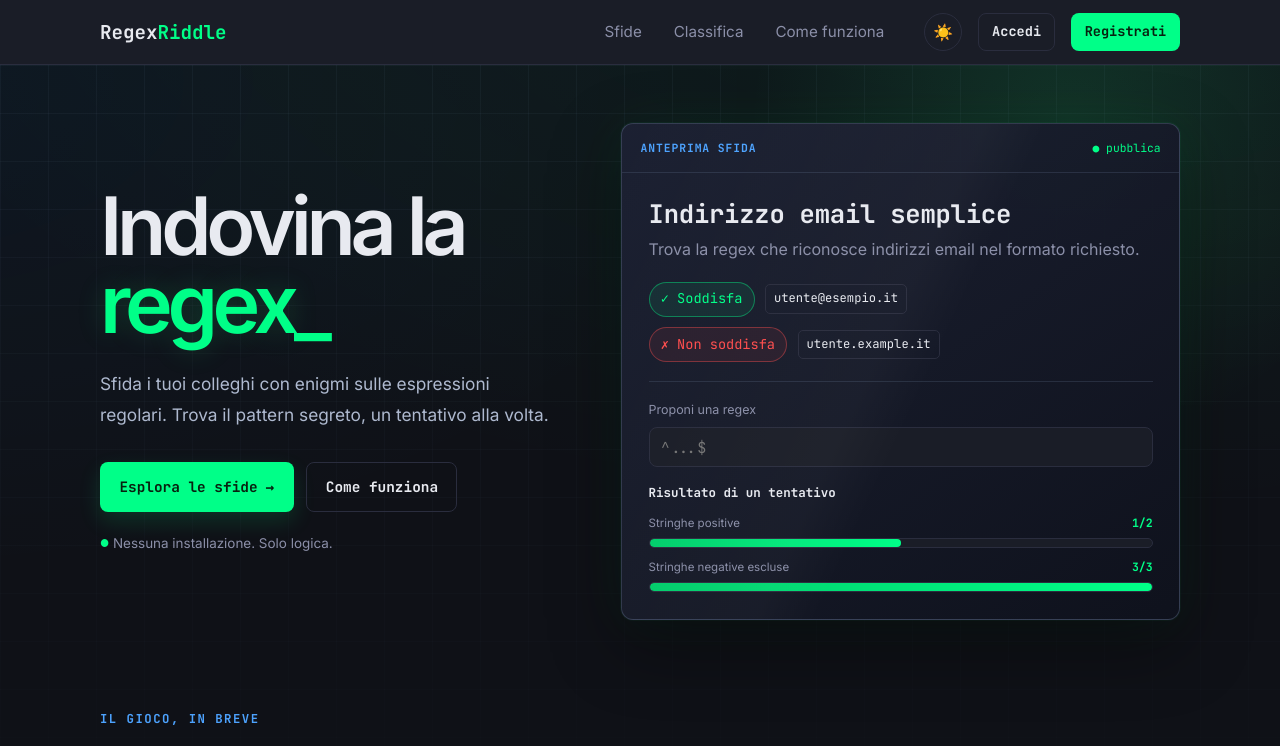
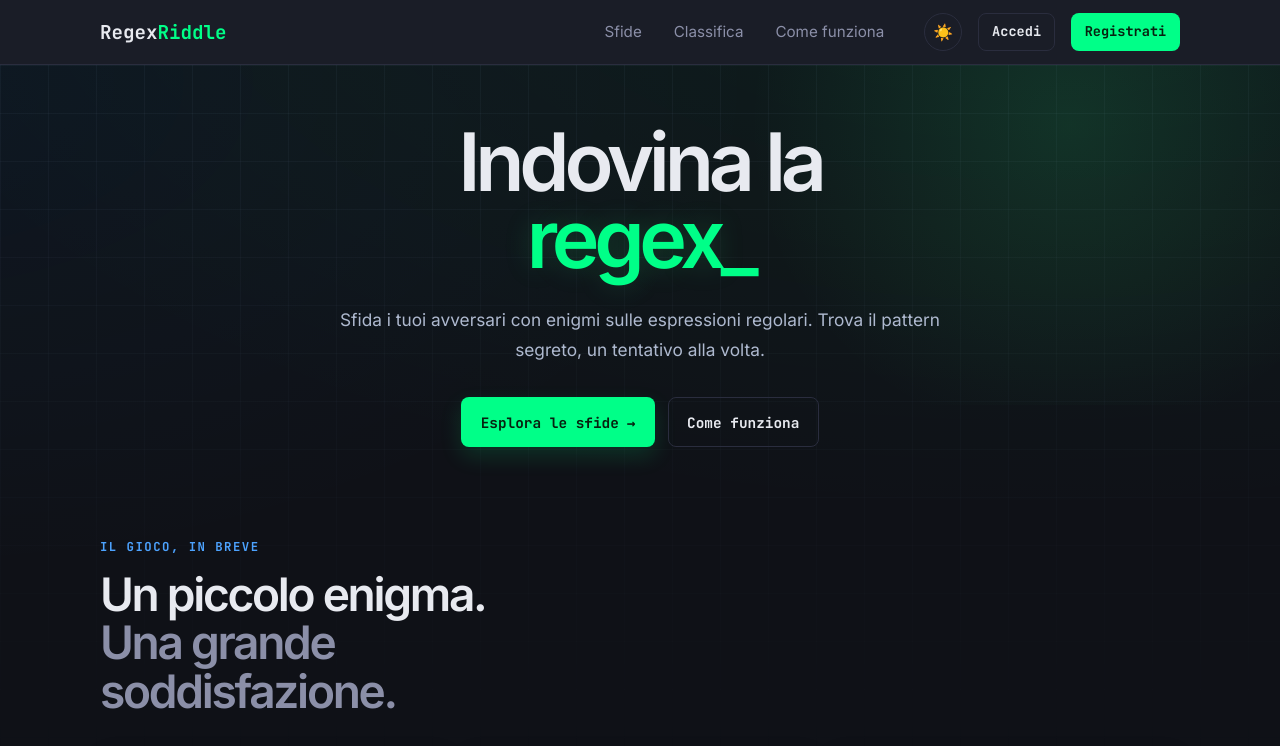
Before and after one commit to Ivandragon003/REGEXRIDDLE, an Angular app in the folder frontend/: page / in a window 1280 px wide. Shown: the top 746 px of the page. Built offline with nearby package versions, Linux system fonts and the light colour scheme.

Commit message:
fix: restore global styles and simplify home

```diff
--- a/frontend/angular.json
+++ b/frontend/angular.json
@@ -26,6 +26,14 @@
           },
           "configurations": {
             "production": {
+              "optimization": {
+                "scripts": true,
+                "styles": {
+                  "minify": true,
+                  "inlineCritical": false
+                },
+                "fonts": true
+              },
               "budgets": [
                 { "type": "initial", "maximumWarning": "600kB", "maximumError": "1MB" },
                 { "type": "anyComponentStyle", "maximumWarning": "6kB", "maximumError": "10kB" }
--- a/frontend/src/app/core/api/auth-api.service.ts
+++ b/frontend/src/app/core/api/auth-api.service.ts
@@ -7,6 +7,7 @@ export interface LoginResponse {
   token: string;
   userId: number;
   username: string;
+  avatarUrl: string | null;
 }
 
 export interface LoginPayload {
--- a/frontend/src/app/pages/challenges-list/challenges-list.component.css
+++ b/frontend/src/app/pages/challenges-list/challenges-list.component.css
@@ -29,7 +29,7 @@
 }
 
 .sortField select {
-  width: auto;
+  min-width: 10.5rem;
   cursor: pointer;
 }
 
--- a/frontend/src/app/pages/landing/landing.component.css
+++ b/frontend/src/app/pages/landing/landing.component.css
@@ -2,6 +2,7 @@
   display: block;
 }
 
+/* The navbar is part of normal document flow, so this starts directly beneath it. */
 .landing-page {
   position: relative;
   isolation: isolate;
@@ -38,13 +39,12 @@
 }
 
 .hero {
-  display: grid;
-  grid-template-columns: minmax(0, 0.9fr) minmax(0, 1.1fr);
-  gap: clamp(2rem, 5vw, 5.5rem);
-  align-items: center;
+  display: flex;
+  justify-content: center;
+  text-align: center;
 }
 .hero-copy {
-  max-width: 590px;
+  max-width: 640px;
   animation: reveal 500ms ease both;
 }
 .section-label {
@@ -73,14 +73,14 @@
   text-shadow: 0 0 28px rgba(49, 233, 129, 0.18);
 }
 .subtitle {
-  max-width: 500px;
-  margin: 1.7rem 0 2rem;
+  margin: 1.7rem auto 2rem;
   color: #aeb9cf;
   font-size: 1.08rem;
   line-height: 1.75;
 }
 .ctas {
   display: flex;
+  justify-content: center;
   flex-wrap: wrap;
   gap: 0.8rem;
 }
@@ -96,143 +96,6 @@
   transform: translateY(-2px);
   box-shadow: 0 12px 28px rgba(0, 255, 136, 0.24);
 }
-.hero-note {
-  margin: 1.35rem 0 0;
-  color: var(--text-muted);
-  font-size: 0.84rem;
-}
-.hero-note span {
-  color: var(--accent);
-  font-size: 0.63rem;
-  vertical-align: 0.08em;
-}
-
-.challenge-preview {
-  position: relative;
-  width: 100%;
-  border: 1px solid rgba(128, 149, 184, 0.3);
-  border-radius: 12px;
-  background: linear-gradient(
-    145deg,
-    rgba(28, 33, 51, 0.98),
-    rgba(15, 18, 29, 0.98)
-  );
-  box-shadow:
-    0 24px 70px rgba(0, 0, 0, 0.42),
-    0 0 0 1px rgba(49, 233, 129, 0.05),
-    0 0 52px rgba(49, 233, 129, 0.08);
-  overflow: hidden;
-  animation: reveal 600ms 90ms ease both;
-}
-.challenge-preview::before {
-  position: absolute;
-  inset: 0;
-  background: linear-gradient(
-    115deg,
-    transparent 0%,
-    rgba(255, 255, 255, 0.028) 46%,
-    transparent 54%
-  );
-  content: "";
-  pointer-events: none;
-}
-.preview-topbar {
-  display: flex;
-  align-items: center;
-  justify-content: space-between;
-  gap: 0.75rem;
-  font-family: var(--font-mono);
-  font-size: 0.71rem;
-}
-.preview-topbar {
-  min-height: 49px;
-  padding: 0 1.15rem;
-  border-bottom: 1px solid rgba(128, 149, 184, 0.18);
-  color: #aeb9cf;
-}
-.preview-label {
-  color: var(--accent2);
-  font-weight: 700;
-  letter-spacing: 0.08em;
-}
-.preview-status {
-  color: var(--accent);
-}
-.preview-body {
-  padding: clamp(1.2rem, 2.5vw, 1.65rem);
-}
-.preview-body h2 {
-  margin: 0 0 0.45rem;
-  font-size: clamp(1.25rem, 2vw, 1.6rem);
-}
-.preview-description {
-  margin: 0;
-  color: var(--text-muted);
-}
-.preview-examples {
-  display: grid;
-  gap: 0.65rem;
-  margin: 1.2rem 0;
-}
-.preview-examples > div {
-  display: flex;
-  align-items: center;
-  gap: 0.65rem;
-  flex-wrap: wrap;
-}
-.preview-examples code {
-  padding: 0.25rem 0.5rem;
-  border: 1px solid var(--border);
-  border-radius: 5px;
-  color: var(--text-primary);
-  font-size: 0.76rem;
-}
-.preview-attempt {
-  padding-top: 1.1rem;
-  border-top: 1px solid rgba(128, 149, 184, 0.18);
-}
-.preview-attempt label,
-.preview-attempt p {
-  display: block;
-  margin: 0 0 0.45rem;
-  color: var(--text-muted);
-  font-size: 0.78rem;
-}
-.preview-attempt .input {
-  padding: 0.55rem 0.7rem;
-  opacity: 1;
-}
-.preview-attempt .input:disabled {
-  color: var(--text-muted);
-  cursor: default;
-}
-.preview-attempt p {
-  margin-top: 1rem;
-  color: var(--text-primary);
-  font-family: var(--font-mono);
-  font-weight: 700;
-}
-.preview-progress-row {
-  display: flex;
-  justify-content: space-between;
-  gap: 1rem;
-  margin: 0.65rem 0 0.35rem;
-  color: var(--text-muted);
-  font-size: 0.72rem;
-}
-.preview-progress-row strong {
-  color: var(--accent);
-  font-family: var(--font-mono);
-}
-.preview-progress-positive {
-  display: block;
-  width: 50%;
-}
-.preview-progress-negative {
-  display: block;
-  width: 100%;
-}
-
 .benefits {
   margin-top: clamp(3.5rem, 7vw, 6.25rem);
 }
@@ -332,17 +195,6 @@
   .landing-page {
     padding-top: clamp(2rem, 6vw, 3.5rem);
   }
-  .hero {
-    grid-template-columns: minmax(0, 1fr);
-    gap: clamp(2.25rem, 6vw, 3.5rem);
-  }
-  .hero-copy,
-  .challenge-preview {
-    max-width: 680px;
-  }
-  .challenge-preview {
-    justify-self: start;
-  }
   .features {
     grid-template-columns: repeat(2, minmax(0, 1fr));
   }
@@ -366,13 +218,6 @@
     grid-template-columns: 1fr;
     max-width: 330px;
   }
-  .preview-topbar {
-    min-height: 45px;
-    padding: 0 0.9rem;
-  }
-  .preview-body {
-    padding: 1.2rem 1rem;
-  }
   .benefits {
     margin-top: 3.75rem;
   }
@@ -389,8 +234,7 @@
   }
 }
 @media (prefers-reduced-motion: reduce) {
-  .hero-copy,
-  .challenge-preview {
+  .hero-copy {
     animation: none;
   }
   .feature,
--- a/frontend/src/app/pages/landing/landing.component.html
+++ b/frontend/src/app/pages/landing/landing.component.html
@@ -3,81 +3,23 @@
     <div class="hero-copy">
       <h1 id="landing-title" class="title">
         Indovina la<br />
-        <span class="accent">regex</span
-        ><span class="cursor-blink" aria-hidden="true"></span>
+        <span class="accent">regex</span><span class="cursor-blink" aria-hidden="true"></span>
       </h1>
       <p class="subtitle">
-        Sfida i tuoi colleghi con enigmi sulle espressioni regolari. Trova il
-        pattern segreto, un tentativo alla volta.
+        Sfida i tuoi avversari con enigmi sulle espressioni regolari. Trova il pattern segreto,
+        un tentativo alla volta.
       </p>
       <div class="ctas">
-        <a routerLink="/sfide" class="btn btn-primary"
-          >Esplora le sfide <span aria-hidden="true">→</span></a
-        >
+        <a routerLink="/sfide" class="btn btn-primary">Esplora le sfide <span aria-hidden="true">→</span></a>
         <a routerLink="/come-funziona" class="btn btn-ghost">Come funziona</a>
       </div>
-      <p class="hero-note">
-        <span aria-hidden="true">●</span> Nessuna installazione. Solo logica.
-      </p>
     </div>
-
-    <aside
-      class="challenge-preview"
-      aria-label="Anteprima della schermata di una sfida"
-    >
-      <div class="preview-topbar">
-        <span class="preview-label">ANTEPRIMA SFIDA</span>
-        <span class="preview-status">● pubblica</span>
-      </div>
-      <div class="preview-body">
-        <h2>Indirizzo email semplice</h2>
-        <p class="preview-description">
-          Trova la regex che riconosce indirizzi email nel formato richiesto.
-        </p>
-
-        <div class="preview-examples" aria-label="Esempi della sfida">
-          <div>
-            <span class="badge badge-success">✓ Soddisfa</span>
-            <code>utente&#64;esempio.it</code>
-          </div>
-          <div>
-            <span class="badge badge-danger">✗ Non soddisfa</span>
-            <code>utente.example.it</code>
-          </div>
-        </div>
-
-        <div class="preview-attempt">
-          <label for="preview-regex">Proponi una regex</label>
-          <input
-            id="preview-regex"
-            class="input mono"
-            placeholder="^...$"
-            disabled
-          />
-          <p>Risultato di un tentativo</p>
-          <div class="preview-progress-row">
-            <span>Stringhe positive</span><strong>1/2</strong>
-          </div>
-          <div class="progress">
-            <span class="progress-bar success preview-progress-positive"></span>
-          </div>
-          <div class="preview-progress-row">
-            <span>Stringhe negative escluse</span><strong>3/3</strong>
-          </div>
-          <div class="progress">
-            <span class="progress-bar success preview-progress-negative"></span>
-          </div>
-        </div>
-      </div>
-    </aside>
   </section>
 
   <section class="benefits container" aria-labelledby="benefits-title">
     <div class="section-intro">
       <p class="section-label">IL GIOCO, IN BREVE</p>
-      <h2 id="benefits-title">
-        Un piccolo enigma.<br /><span>Una grande soddisfazione.</span>
-      </h2>
+      <h2 id="benefits-title">Un piccolo enigma.<br /><span>Una grande soddisfazione.</span></h2>
     </div>
     <div class="features">
       <article class="feature" *ngFor="let f of features; let index = index">
--- a/frontend/src/app/pages/login/login.component.html
+++ b/frontend/src/app/pages/login/login.component.html
@@ -1,6 +1,5 @@
 <main class="wrap">
   <form class="card" [formGroup]="form" (ngSubmit)="onSubmit()" novalidate>
-    <p class="kicker">// accedi</p>
     <h1 class="title">Bentornato</h1>
 
     <div class="alert alert-error" role="alert" style="margin-bottom: 1rem" *ngIf="serverError()">
--- a/frontend/src/app/pages/login/login.component.ts
+++ b/frontend/src/app/pages/login/login.component.ts
@@ -40,7 +40,11 @@ export class LoginComponent {
     this.isSubmitting.set(true);
     this.authApi.login(this.form.getRawValue()).subscribe({
       next: (res) => {
-        this.auth.login(res.token, { userId: res.userId, username: res.username });
+        this.auth.login(res.token, {
+          userId: res.userId,
+          username: res.username,
+          avatarUrl: res.avatarUrl,
+        });
         this.isSubmitting.set(false);
         this.router.navigateByUrl(this.redirectTo, { replaceUrl: true });
       },
--- a/frontend/src/app/pages/register/register.component.html
+++ b/frontend/src/app/pages/register/register.component.html
@@ -11,7 +11,9 @@
       <label class="label" for="username">Username</label>
       <input
         id="username"
+        name="username"
         class="input"
+        autocomplete="username"
         [class.has-error]="form.controls.username.invalid && form.controls.username.touched"
         formControlName="username"
       />
@@ -26,8 +28,10 @@
       <label class="label" for="email">Email</label>
       <input
         id="email"
+        name="email"
         type="email"
         class="input"
+        autocomplete="email"
         [class.has-error]="form.controls.email.invalid && form.controls.email.touched"
         formControlName="email"
       />
@@ -38,11 +42,13 @@
     </div>
 
     <div class="field">
-      <label class="label" for="password">Password</label>
+      <label class="label" for="register-password">Password</label>
       <input
-        id="password"
+        id="register-password"
+        name="new-password"
         type="password"
         class="input"
+        autocomplete="new-password"
         [class.has-error]="form.controls.password.invalid && form.controls.password.touched"
         formControlName="password"
       />
@@ -53,11 +59,13 @@
     </div>
 
     <div class="field">
-      <label class="label" for="confirmPassword">Conferma password</label>
+      <label class="label" for="confirm-password">Conferma password</label>
       <input
-        id="confirmPassword"
+        id="confirm-password"
+        name="confirm-password"
         type="password"
         class="input"
+        autocomplete="new-password"
         [class.has-error]="form.controls.confirmPassword.invalid && form.controls.confirmPassword.touched"
         formControlName="confirmPassword"
       />
--- a/frontend/src/app/pages/register/register.component.ts
+++ b/frontend/src/app/pages/register/register.component.ts
@@ -63,7 +63,11 @@ export class RegisterComponent {
     const { username, email, password } = this.form.getRawValue();
     this.authApi.register({ username, email, password }).subscribe({
       next: (res) => {
-        this.auth.login(res.token, { userId: res.userId, username: res.username });
+        this.auth.login(res.token, {
+          userId: res.userId,
+          username: res.username,
+          avatarUrl: res.avatarUrl,
+        });
         this.isSubmitting.set(false);
         this.router.navigate(['/'], { replaceUrl: true });
       },
```
Also changed, not shown: frontend/src/app/pages/landing/landing.component.ts (+15 -15 lines), 1 other file (tests, documents, lock files or other folders).
